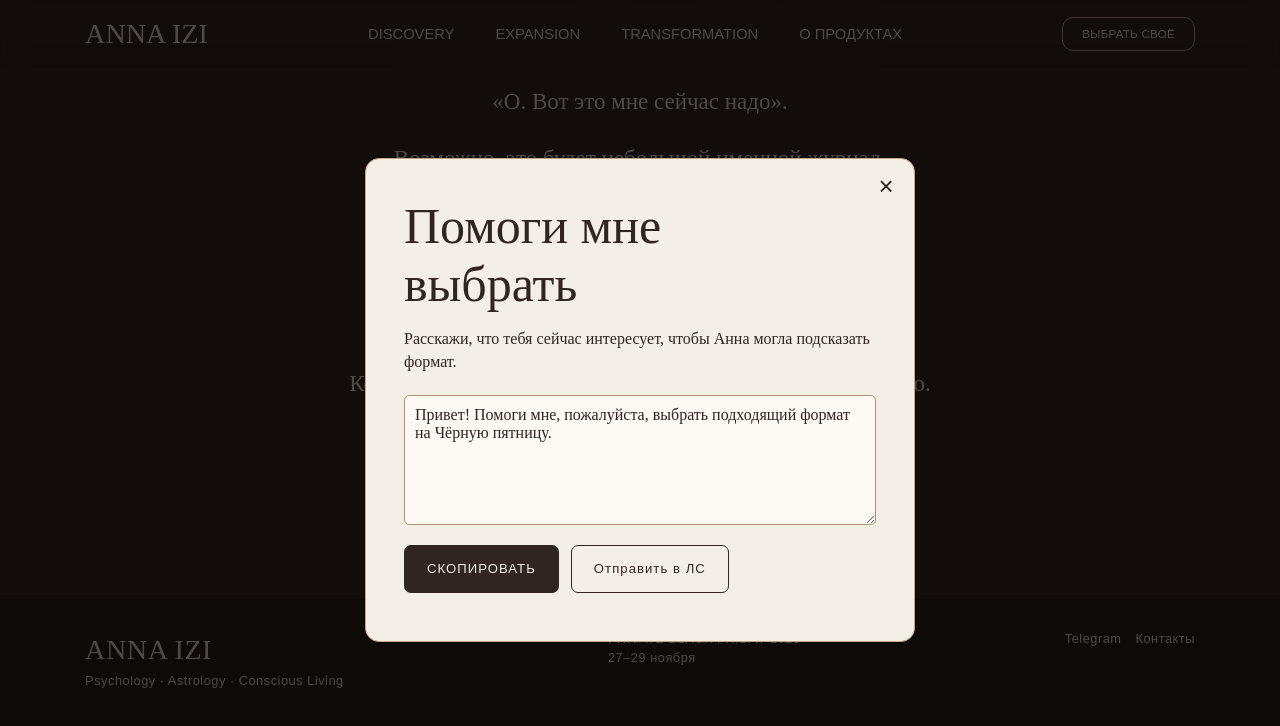
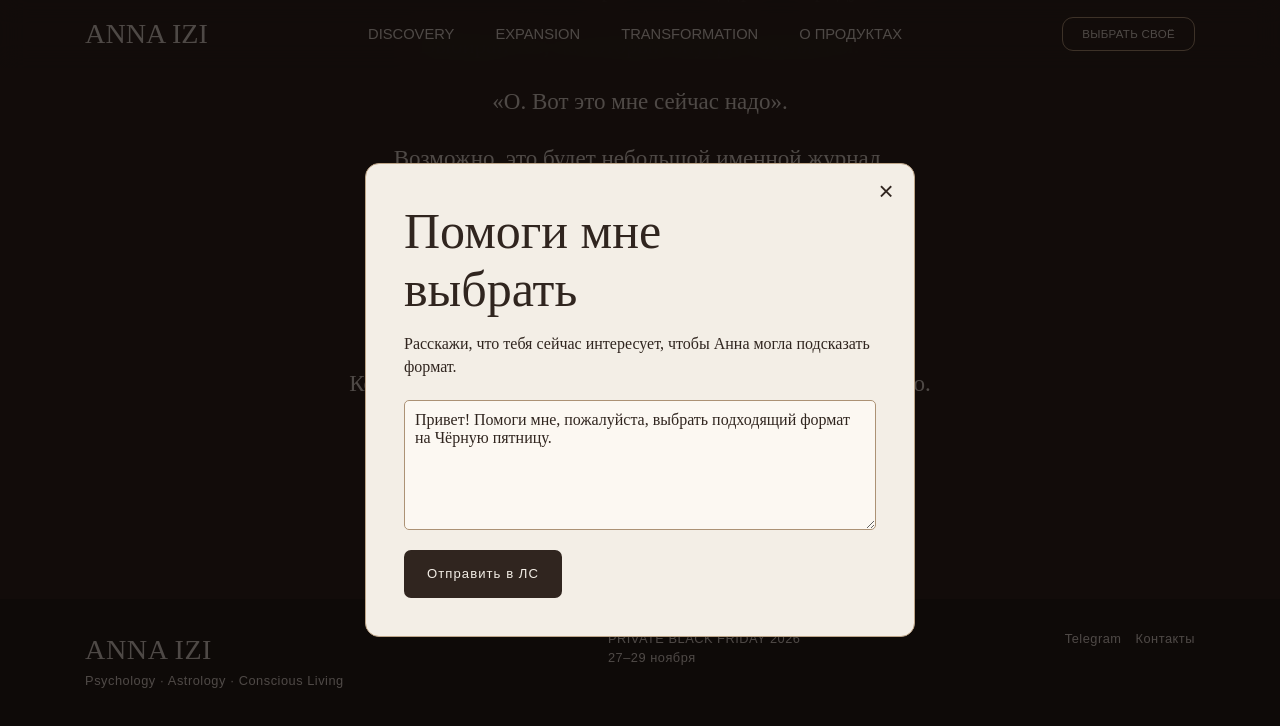
Before and after one commit to annasheshina/anna-izi-black-friday, a React (Vite) app: page / in a window 1280 px wide. Both pictures are taken after a click on the button "ПОМОГИ МНЕ ВЫБРАТЬ". Shown: the part 11781-12507 px from the top of the page. Before the commit the page ends 12000 px from the top, so only its background shows below. After the commit the page ends 12000 px from the top, so only its background shows below. Built offline with nearby package versions, Linux system fonts and the light colour scheme.

Commit message:
Keep Telegram as the sole request action

```diff
--- a/src/main.tsx
+++ b/src/main.tsx
@@ -182,9 +182,7 @@ function Modal({title,close,children,drawer=false}:{title:string,close:()=>void,
   </dialog>;
 }
 function RequestText({message}:{message:string}) {
-  const [copied,setCopied]=useState('');
-  const copy=async()=>{try {await navigator.clipboard.writeText(message);setCopied('Текст скопирован.');} catch {setCopied('Выдели и скопируй текст из поля.');}};
-  return <><textarea readOnly value={message} aria-label="Текст заявки" onFocus={e=>e.currentTarget.select()}/><div className="actions"><button className="button primary" onClick={copy}>СКОПИРОВАТЬ</button>{campaign.contact&&<a className="button outline" href={campaign.contact+'?text='+encodeURIComponent(message)} target="_blank" rel="noreferrer">Отправить в ЛС</a>}</div><p role="status">{copied}</p></>;
+  return <><textarea readOnly value={message} aria-label="Текст заявки" onFocus={e=>e.currentTarget.select()}/>{campaign.contact && <div className="actions"><a className="button primary" href={campaign.contact+'?text='+encodeURIComponent(message)} target="_blank" rel="noreferrer">Отправить в ЛС</a></div>}</>;
 }
 function SelectionDrawer({items,total,remove,actions,close}:{items:Product[],total:string,remove:(id:string)=>void,actions:Purchase,close:()=>void}) {
   const savings=items.length && items.every(p=>p.oldPrice!==null && p.salePrice!==null)?items.reduce((sum,p)=>sum+p.oldPrice!-p.salePrice!,0):null;
```
